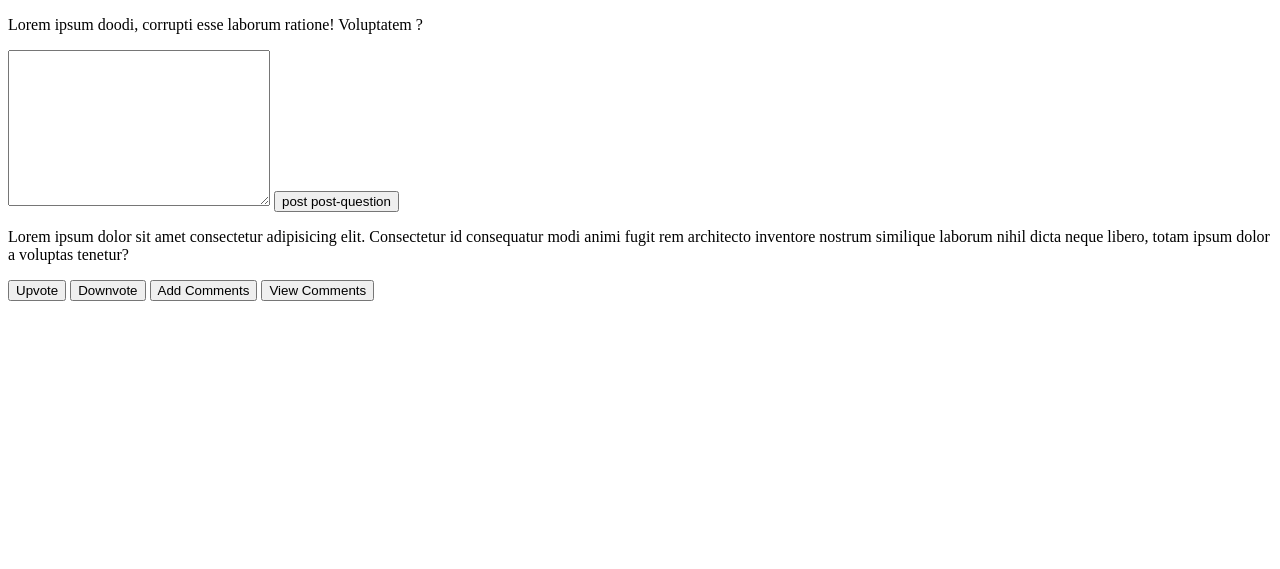
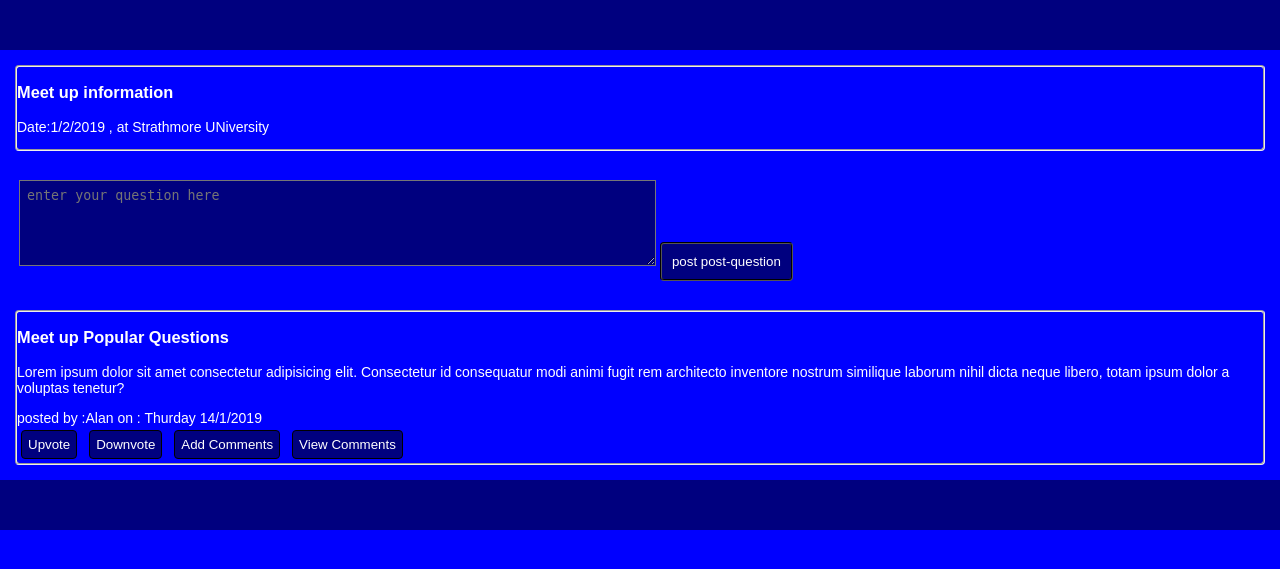
Before and after one commit to JosephNjuguna/QuestionerV1, a Python web app: template UI/templates/postquestion.html in a window 1280 px wide. Shown: the top 569 px of the page. Run offline with Jinja, Linux system fonts and the light colour scheme; the template is opened without the code that fills it, so the values that code supplies are empty.

Commit message:
[feature #162949531]added css to post question ui

```diff
--- a/UI/static/css/postquestion.css
+++ b/UI/static/css/postquestion.css
@@ -0,0 +1,89 @@
+.post-question{
+    background-color: blue;
+    padding:0;
+    margin: 0;
+    color: white;
+    font-family: sans-serif;
+    font-size: 14px;
+}
+.post-question button{
+    width: auto;
+    height: auto;
+    height: auto;
+    width:auto;
+    padding: 10px;
+    border-style: groove;
+    border-radius: 4px;
+    border-width: 2px;
+    background-color: rgba(0,0,0,0.5);
+    color:white;
+}
+.post-question textarea{
+    width: auto;
+    height: auto;
+    height: 70px;
+    padding: 7px;
+    width:50%;
+    background-color: rgba(0,0,0,0.5);
+    color:white;
+}
+.post-question .post-body{
+    width: auto;
+}
+.post-question .post-body .post-nav{
+    width: auto;
+    height: 50px;
+    background-color:rgba(0,0,0,0.5)
+}
+.post-question .post-body .post-area{
+    width: auto;
+    height: auto;
+    padding: 15px;
+}
+.post-question .post-body .post-area{
+    width: auto;
+    height: auto;
+    padding: 15px;
+}
+.post-question .post-body .post-area .post-question-div .brief-info{
+    width: auto;
+    height: auto;
+    border-style: groove;
+    border-radius: 4px;
+    border-width: 2px;
+}
+.post-question .post-body .post-area .post-question-div .post{
+   width: auto;
+   height: auto;
+   padding: 4px;
+   margin-top: 2%;
+   margin-bottom: 2%;
+}
+
+.post-question .post-body .post-area .post-question-div .popular-questions{
+    width: auto;
+    height: auto;
+    border-style: groove;
+    border-radius: 4px;
+    border-width: 2px;
+}
+.post-question .post-body .post-area .post-question-div .popular-questions .timeline{
+    width: auto;
+    height: auto;
+    display: inline;
+}
+.post-question .post-body .post-area .post-question-div .popular-questions .question-additions{
+    width: auto;
+    height: auto;
+    display: inline;
+    margin: 4px;
+    padding: 6px;
+    border-style: groove;
+    border-radius: 4px;
+    border-width: 1px;
+}
+.post-question .post-body .post-footer{
+    width: auto;
+    height: 50px;
+    background-color:rgba(0,0,0,0.5)
+}
--- a/UI/templates/postquestion.html
+++ b/UI/templates/postquestion.html
@@ -16,28 +16,32 @@
         </div>
         <div class="post-area">
             <div class="post-question-div">
-                <div>
-                    <p>Lorem ipsum doodi, corrupti esse laborum ratione! Voluptatem ?</p>
+                <div class="brief-info">
+                    <h3>Meet up information</h3>
+                    <p> Date:1/2/2019 , at Strathmore UNiversity</p>
                 </div>
-                <div>
-                    <textarea name="" id="" cols="30" rows="10"></textarea>
-                    <button>post post-question</button>
+                <div class="post">
+                    <textarea class="quiz-post" name="" id="" cols="30" rows="10" placeholder="enter your question here"></textarea>
+                    <button class="quiz-post"> post post-question</button>
                 </div>
-            </div>
-            <div class="post-question-div">
-                <div class="top-question">
+                <div class="popular-questions">
+                    <h3>Meet up Popular Questions</h3>
                     <p>Lorem ipsum dolor sit amet consectetur adipisicing elit. Consectetur id consequatur modi animi fugit rem architecto inventore nostrum similique laborum nihil dicta neque libero, totam ipsum dolor a voluptas tenetur?</p>
+                    <div>
+                        <p class="timeline">posted by :Alan</p>
+                        <p class="timeline"> on : Thurday 14/1/2019</p>
+                    </div>
                     <div>
                         <button class="question-additions">Upvote</button>
                         <button class="question-additions">Downvote</button>
                         <button class="question-additions">Add Comments</button>
                         <button class="question-additions">View Comments</button>
-
                     </div>
                 </div>
             </div>
         </div>
+        <div class="post-footer">
+        </div>
     </div>
-
 </body>
 </html>
```
